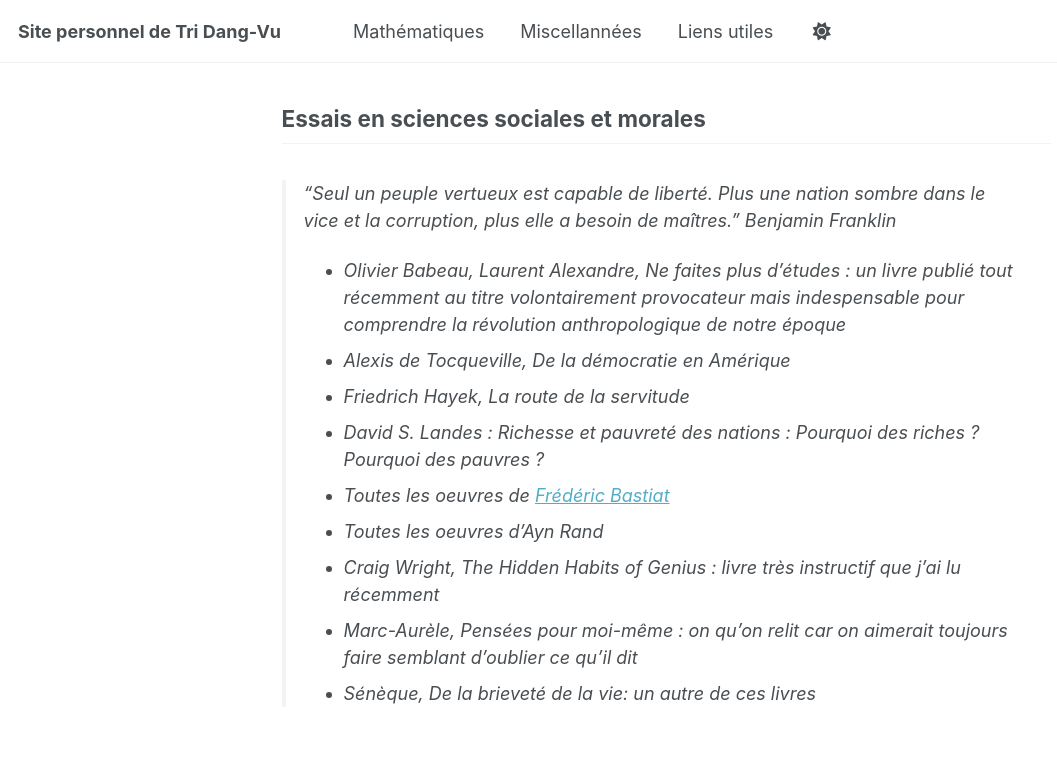
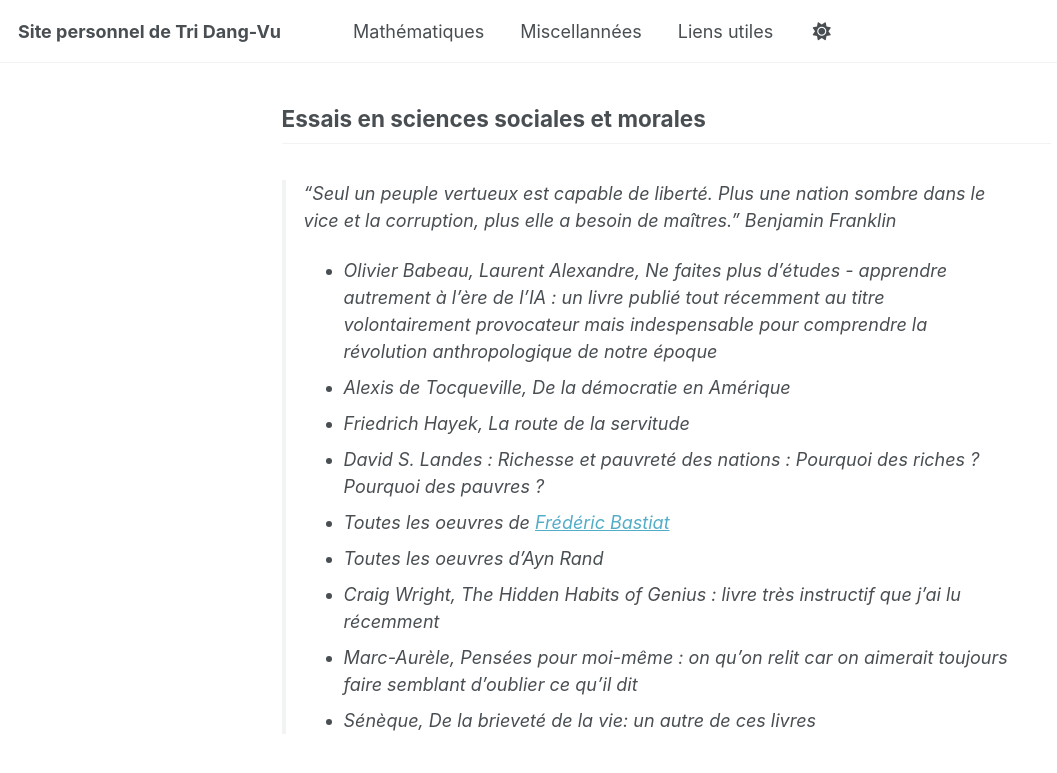
Before and after one commit to tridangvu/tridangvu.github.io, a Jekyll site: the page built from _pages/misc.md, in a window 1280 px wide and 900 px high, scrolled down 844 px. Shown: the top 773 px of the window, without its empty margins (0-1057 px from the left). Built offline with Jekyll 4.4.1, drawn with Linux system fonts in a browser that asks for light colours; a script that is not in the unit is left out.

Commit message:
Update misc.md

```diff
--- a/_pages/misc.md
+++ b/_pages/misc.md
@@ -22,7 +22,7 @@ Vous trouverez ici tout ce qui m'intéresse et qui est en dehors des mathématiq
 
 ## Essais en sciences sociales et morales
 > "Seul un peuple vertueux est capable de liberté. Plus une nation sombre dans le vice et la corruption, plus elle a besoin de maîtres." Benjamin Franklin
-- Olivier Babeau, Laurent Alexandre, *Ne faites plus d'études* : un livre publié tout récemment au titre volontairement provocateur mais indespensable pour comprendre la révolution anthropologique de notre époque
+- Olivier Babeau, Laurent Alexandre, *Ne faites plus d'études - apprendre autrement à l'ère de l'IA* : un livre publié tout récemment au titre volontairement provocateur mais indespensable pour comprendre la révolution anthropologique de notre époque
 - Alexis de Tocqueville, *De la démocratie en Amérique*
 - Friedrich Hayek, *La route de la servitude*
 - David S. Landes : *Richesse et pauvreté des nations : Pourquoi des riches ? Pourquoi des pauvres ?*
```
